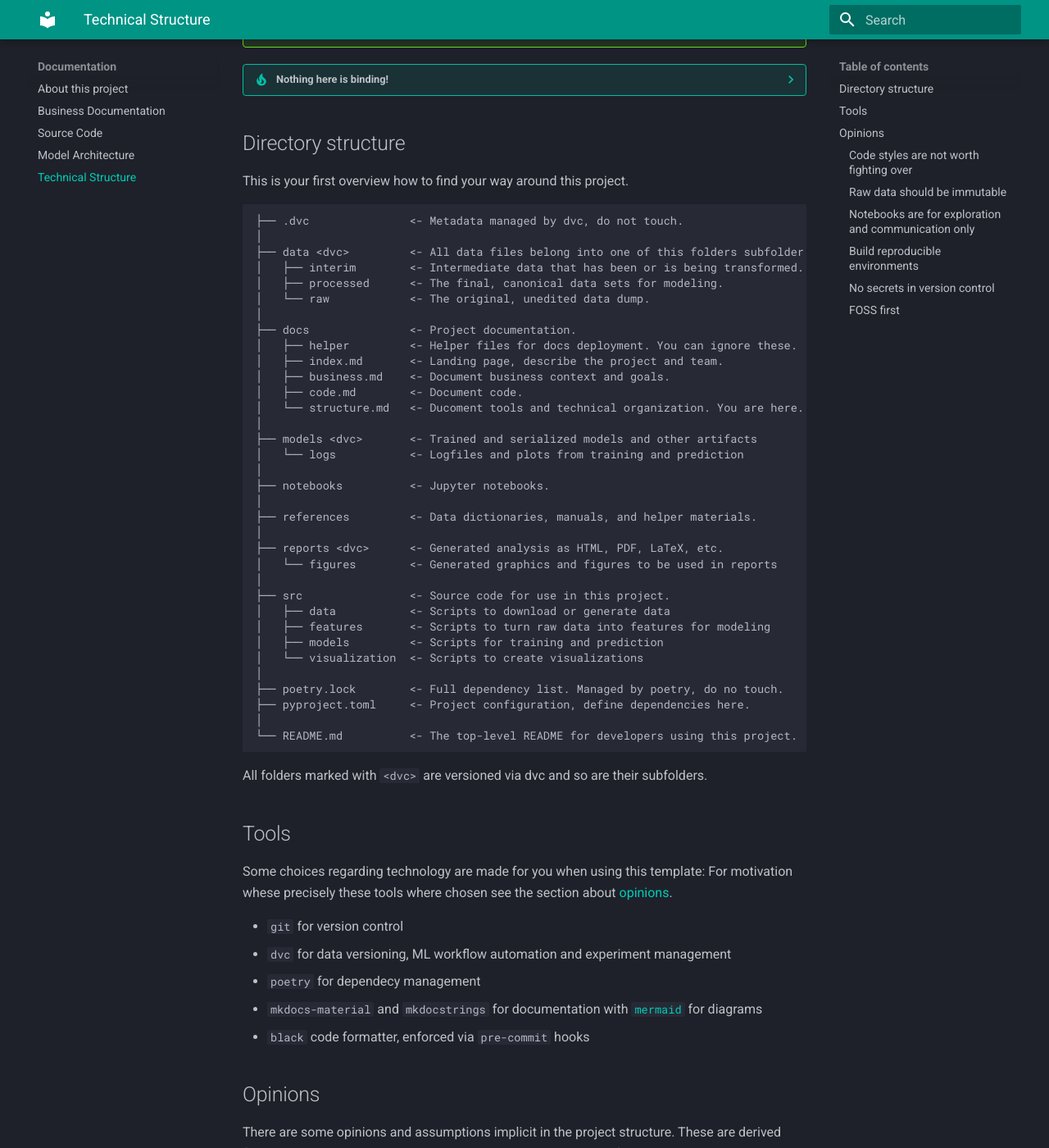
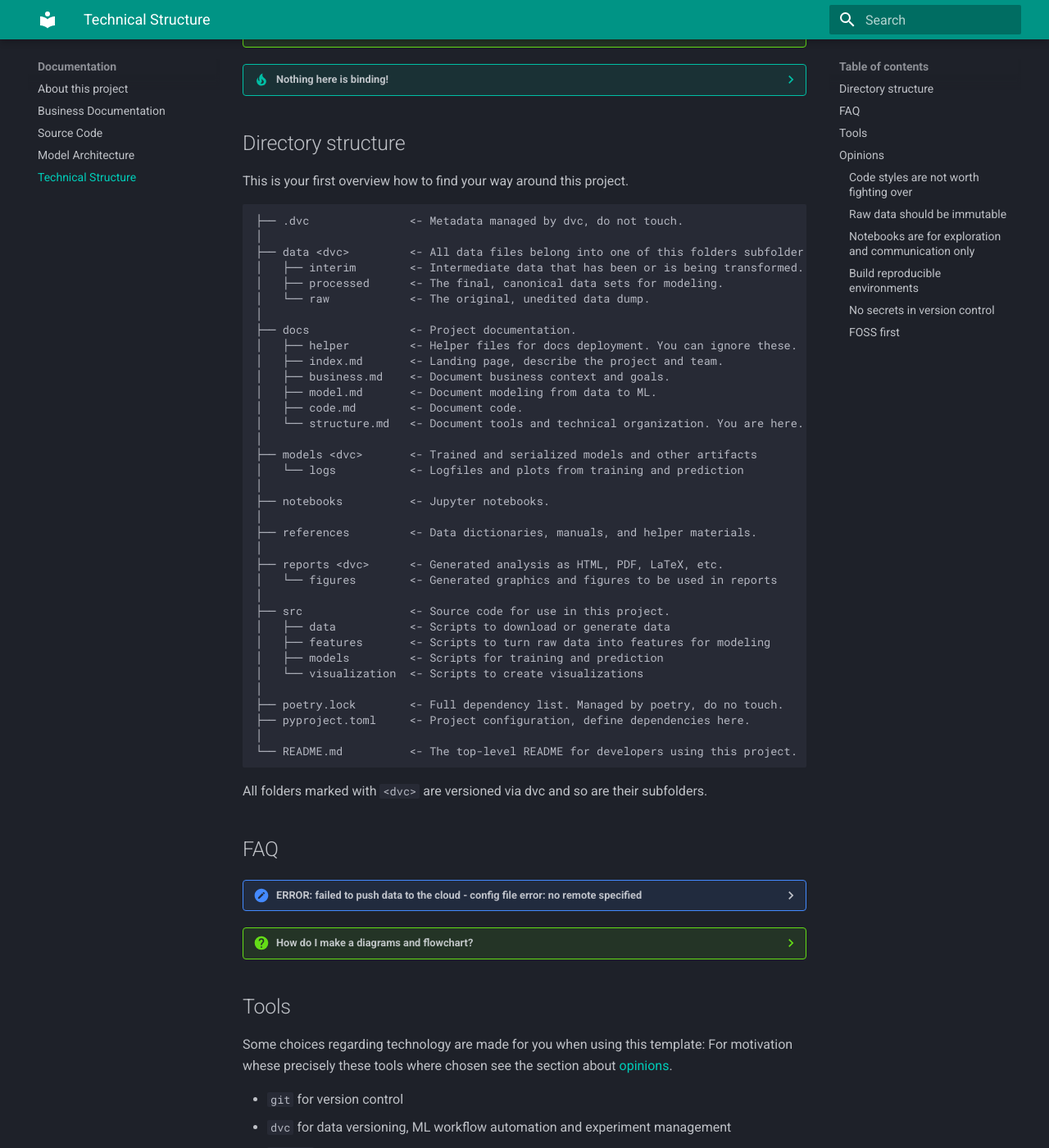
Before and after one commit to Excidion/reproML, an MkDocs documentation site: the page built from docs/structure.md, in a window 1280 px wide and 1400 px high, scrolled down 231 px. Shown: the whole window at 82% size. Built offline with MkDocs 1.6.1 and Material for MkDocs 9.7.7, drawn with Linux system fonts in a browser that asks for light colours.

Commit message:
updated structure and add FAQ

````diff
--- a/docs/structure.md
+++ b/docs/structure.md
@@ -53,8 +53,9 @@ This is your first overview how to find your way around this project.
 │   ├── helper         <- Helper files for docs deployment. You can ignore these.
 │   ├── index.md       <- Landing page, describe the project and team.
 │   ├── business.md    <- Document business context and goals.
+│   ├── model.md       <- Document modeling from data to ML.
 │   ├── code.md        <- Document code.
-│   └── structure.md   <- Ducoment tools and technical organization. You are here.
+│   └── structure.md   <- Document tools and technical organization. You are here.
 │
 ├── models <dvc>       <- Trained and serialized models and other artifacts
 │   └── logs           <- Logfiles and plots from training and prediction
@@ -78,6 +79,22 @@ This is your first overview how to find your way around this project.
 └── README.md          <- The top-level README for developers using this project.
 ```
 All folders marked with `<dvc>` are versioned via dvc and so are their subfolders.
+
+
+## FAQ
+??? error "ERROR: failed to push data to the cloud - config file error: no remote specified"
+    When pushing your first commits to the remote you might encounter the error message above.
+    The reason behind this that dvc wants to push your data, just as git pushes your code.
+    By default, no remote data storage is configured and therefore dvc complains.
+
+    To fix this use the [dvc add](https://dvc.org/doc/command-reference/remote/add#remote-add) command:
+    `dvc remote add -d <remote name> <remote url>`
+    You can use a number of [remote storage backends](https://dvc.org/doc/command-reference/remote/add#supported-storage-types).
+
+
+??? question "How do I make a diagrams and flowchart?"
+    You can design flowcharts in you markdown files.
+    You can find some examples [here](https://squidfunk.github.io/mkdocs-material/reference/diagrams/#usage) and more advanced syntax [here](https://mermaid.js.org/syntax/flowchart.html)
 
 
 ## Tools
````
